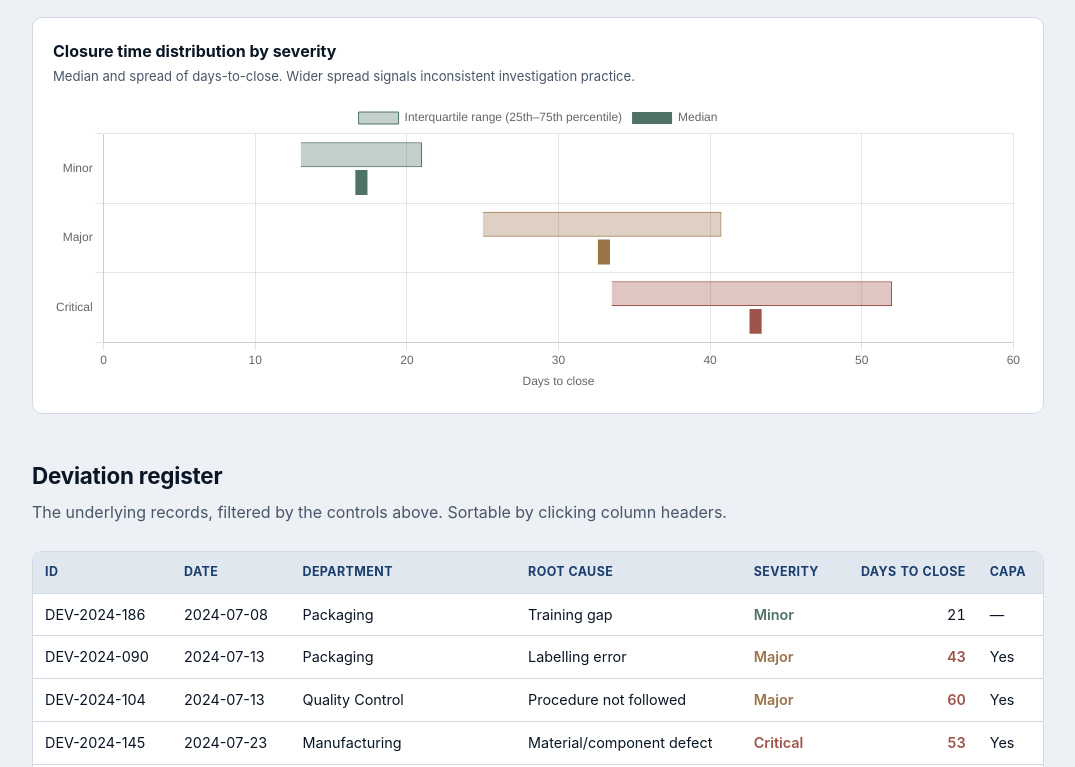
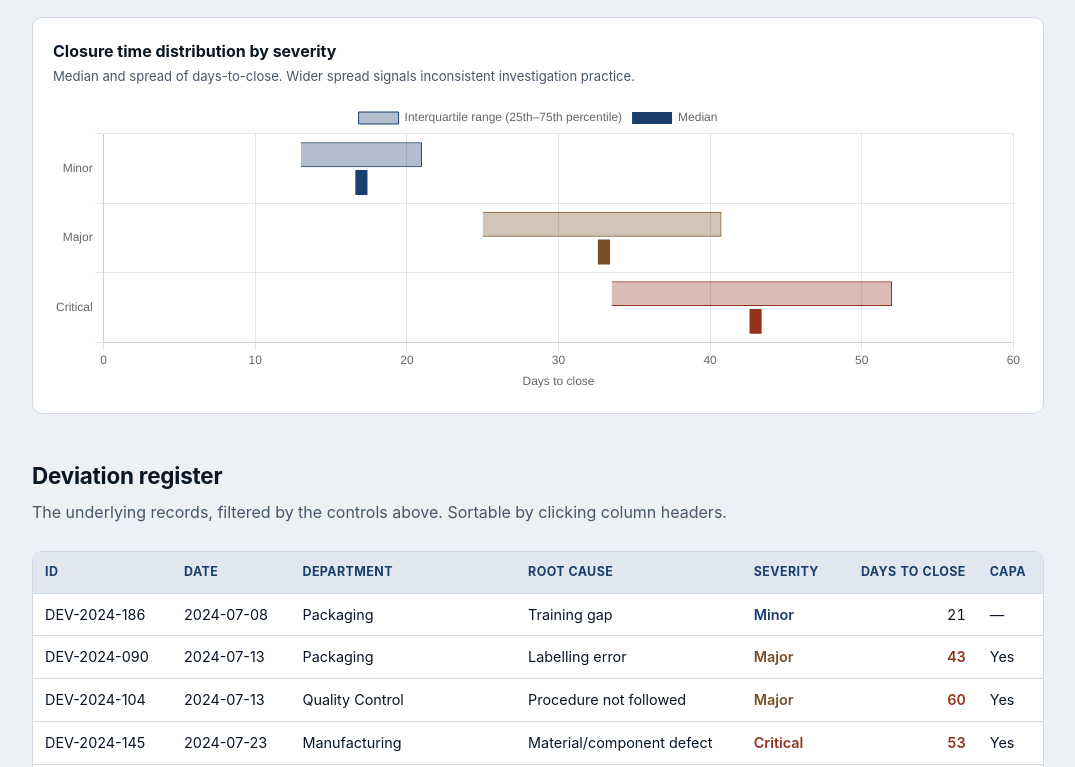
Before and after one commit to Sannidhi-Analytics/portfolio, a plain HTML site: page deviation-dashboard.html in a window 1280 px wide. Shown: the part 2353-3120 px from the top of the page, without its empty margins (102-1177 px from the left). Drawn offline with nearby package versions, Linux system fonts and the light colour scheme.

Commit message:
Add files via upload

```diff
--- a/deviation-dashboard.html
+++ b/deviation-dashboard.html
@@ -124,7 +124,7 @@
 
 <script>
 let DATA=null;
-const SEV_COLORS={Minor:'#4f7268',Major:'#9c7448',Critical:'#9e5449'};
+const SEV_COLORS={Minor:'#1A3E6E',Major:'#7A4E24',Critical:'#93331F'};
 
 fetch('data/deviations.json').then(r=>r.json()).then(d=>{DATA=d;init();})
   .catch(()=>{document.querySelector('section.wrap').insertAdjacentHTML('afterbegin',
@@ -160,9 +160,9 @@ function render(){
   rows.forEach(r=>{const k=r.date.slice(0,7); (m[k]=m[k]||[]).push(r.closure_days);});
   const months=Object.keys(m).sort();
   mk('c-trend',{data:{labels:months,datasets:[
-    {type:'bar',label:'Deviations raised',data:months.map(k=>m[k].length),backgroundColor:'#c9cfc6',yAxisID:'y',order:2},
+    {type:'bar',label:'Deviations raised',data:months.map(k=>m[k].length),backgroundColor:'#B9C7DA',yAxisID:'y',order:2},
     {type:'line',label:'Avg days to close',data:months.map(k=>+(m[k].reduce((a,b)=>a+b,0)/m[k].length).toFixed(1)),
-     borderColor:'#333f43',backgroundColor:'#333f43',tension:.3,yAxisID:'y1',order:1,pointRadius:3}]},
+     borderColor:'#0A1626',backgroundColor:'#0A1626',tension:.3,yAxisID:'y1',order:1,pointRadius:3}]},
    options:{responsive:true,interaction:{mode:'index',intersect:false},
     scales:{y:{title:{display:true,text:'Deviations'},beginAtZero:true},
             y1:{position:'right',title:{display:true,text:'Days to close'},grid:{drawOnChartArea:false},beginAtZero:true}}}});
@@ -170,7 +170,7 @@ function render(){
   // categories
   const c={}; rows.forEach(r=>c[r.category]=(c[r.category]||0)+1);
   const ck=Object.keys(c).sort((a,b)=>c[b]-c[a]);
-  mk('c-cat',{type:'bar',data:{labels:ck,datasets:[{data:ck.map(k=>c[k]),backgroundColor:'#4f7268'}]},
+  mk('c-cat',{type:'bar',data:{labels:ck,datasets:[{data:ck.map(k=>c[k]),backgroundColor:'#1A3E6E'}]},
    options:{indexAxis:'y',plugins:{legend:{display:false}},scales:{x:{beginAtZero:true}}}});
 
   // dept x severity
@@ -200,7 +200,7 @@ function renderTable(rows){
   document.querySelector('#tbl tbody').innerHTML=s.slice(0,80).map(r=>
    `<tr><td>${r.id}</td><td>${r.date}</td><td>${r.dept}</td><td>${r.category}</td>
     <td><span style="color:${SEV_COLORS[r.severity]};font-weight:600">${r.severity}</span></td>
-    <td class="num"${r.overdue?' style="color:#9e5449;font-weight:600"':''}>${r.closure_days}</td>
+    <td class="num"${r.overdue?' style="color:#93331F;font-weight:600"':''}>${r.closure_days}</td>
     <td>${r.capa?'Yes':'—'}</td></tr>`).join('');
   document.getElementById('row-count').textContent=
     `Showing ${Math.min(80,s.length)} of ${s.length} matching deviations.`;
```
Also changed, not shown: fca-fines.html (+1 -1 lines), fda-recalls.html (+1 -1 lines).
